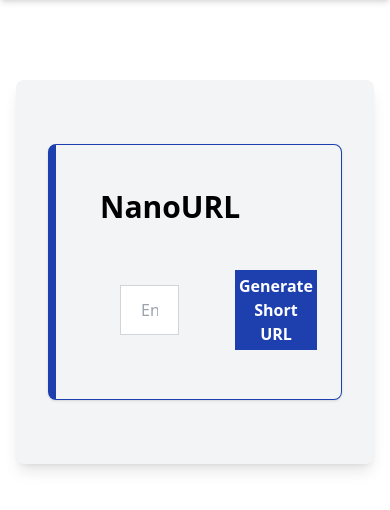
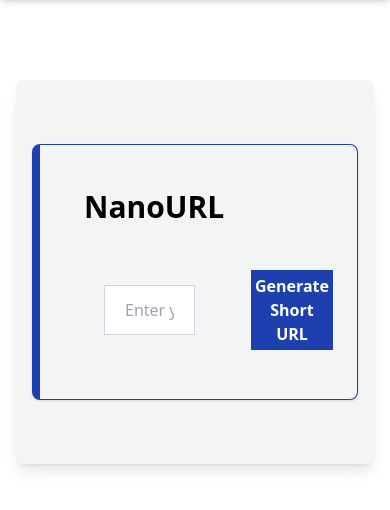
Before and after one commit to ci-sumi/NanoURL, a Flask app: page / in a window 390 px wide. Shown: the part 112-622 px from the top of the page. Run offline with Flask 3, Linux system fonts and the light colour scheme.

```diff
--- a/templates/index.html
+++ b/templates/index.html
@@ -15,12 +15,12 @@
         </nav>
     </header>
     <main class="flex justify-center items-center py-20 px-4">
-        <div class="p-8 bg-gray-100 rounded-lg shadow-lg w-full max-w-2xl">
+        <div class="p-8 px-4 md:px-8 lg:px-10 bg-gray-100 rounded-lg shadow-lg w-full max-w-2xl">
             <div class="border border-l-8 border-blue-800 shadow rounded-lg mt-8 mb-8 p-6">
                 <h5 class="text-3xl font-bold m-5">NanoURL</h5>
                 <form action="/shorten" method="POST" class="flex items-center gap-4 justify-end">
                     <input type="url" name="url_sumi" placeholder="Enter your long url" class="w-full m-10 border border-gray-300
-     xl px-5 py-3 focus:outline-none focus:ring-2
+     px-5 py-3 focus:outline-none focus:ring-2
       focus:ring-blue-500 ">
                 <div>
                     <button type="submit" class="bg-blue-800 hover:bg-blue-700
```
